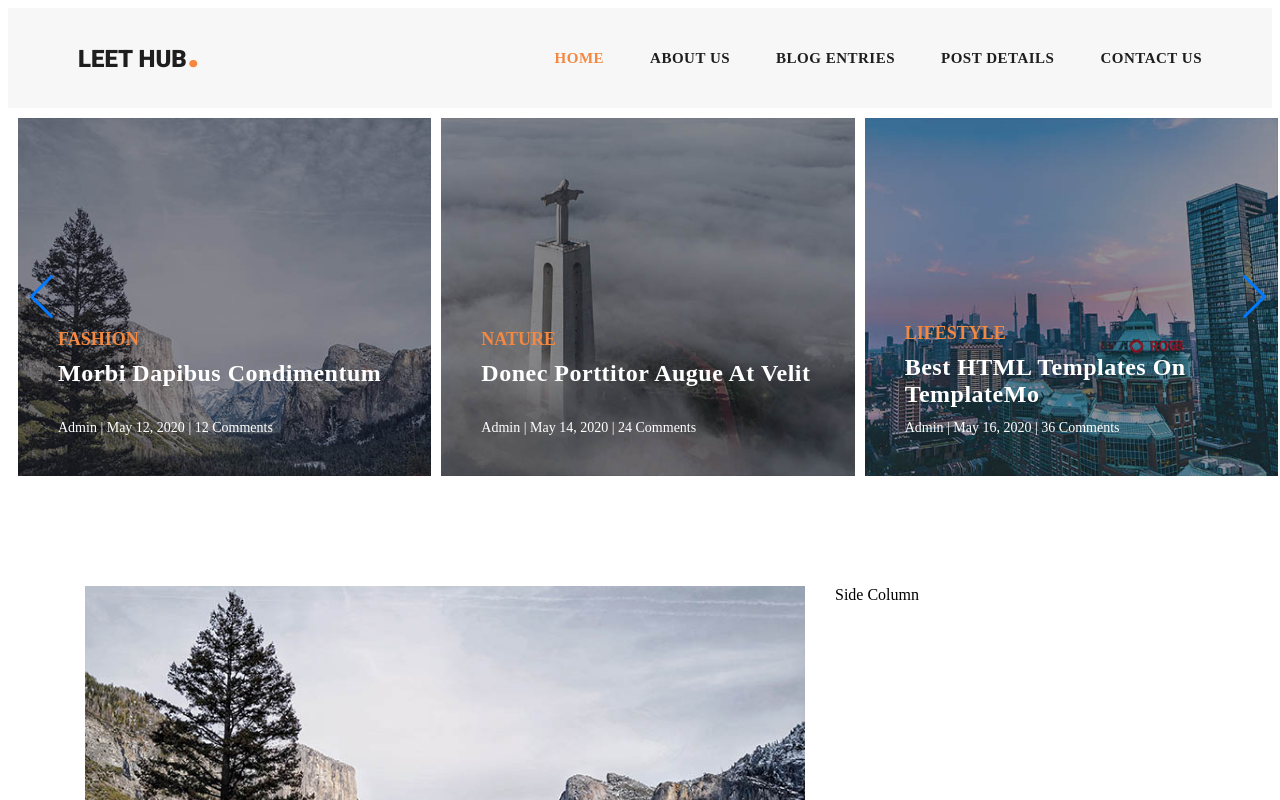
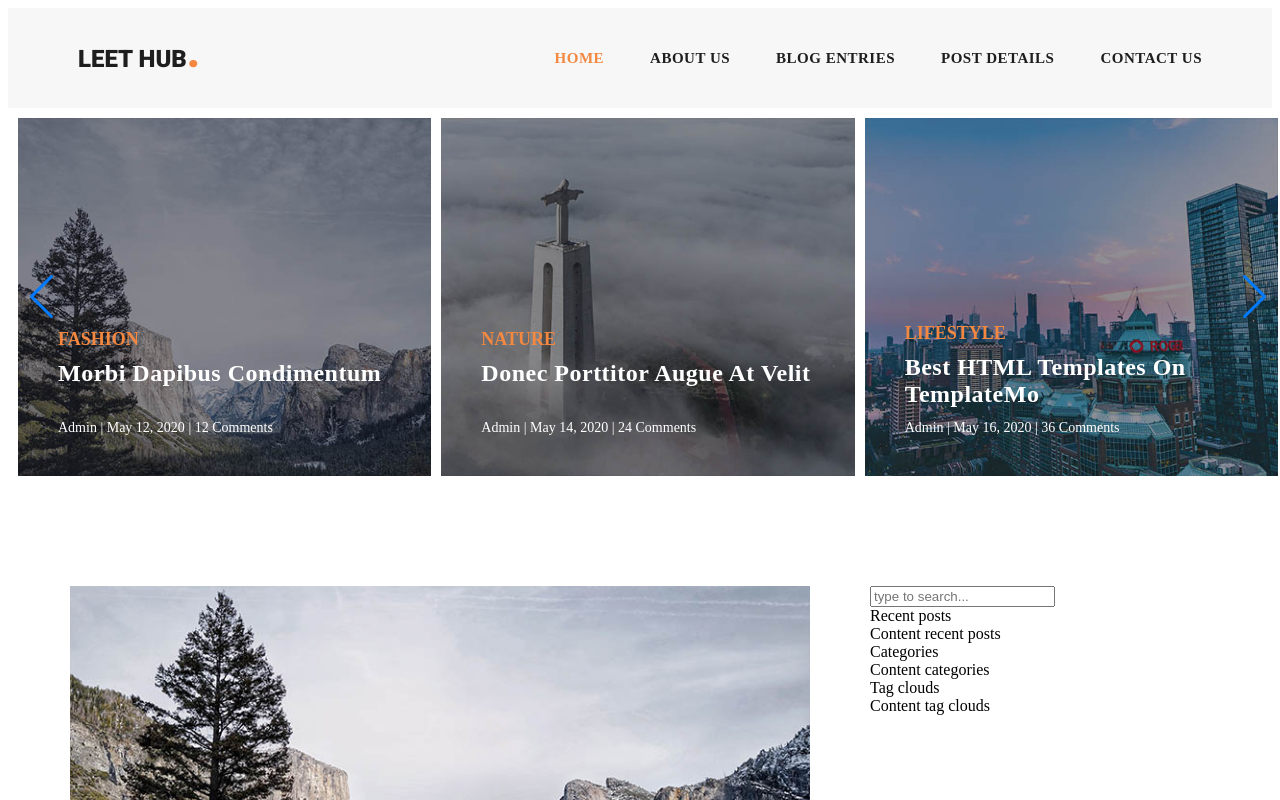
Before and after one commit to fstk1337/simple-blog, a React (Vite) app: page / in a window 1280 px wide. Shown: the top 800 px of the page. Built offline with nearby package versions, Linux system fonts and the light colour scheme.

Commit message:
feat: add viewPosts button; add sidebar

```diff
--- a/src/components/HomeContent/HomeContent.module.scss
+++ b/src/components/HomeContent/HomeContent.module.scss
@@ -6,6 +6,8 @@
   display: flex;
   flex-direction: row;
   padding: 100px 0;
+  margin-left: -15px;
+  margin-right: -15px;
 }
 
 .mainColumn {
@@ -15,9 +17,42 @@
   padding: 0 15px;
 }
 
+.viewPostsBtn {
+  display: inline-flex;
+  justify-content: center;
+  border: none;
+  background-color: #f48840;
+  color: #fff;
+  text-transform: uppercase;
+  cursor: pointer;
+  line-height: 60px;
+  font-family: 'Roboto', sans-serif;
+  font-size: 13px;
+  font-weight: 500;
+  transition: background .3s linear;
+  &:hover {
+    background-color: #fb9857;
+  }
+}
+
 .sideColumn {
   display: flex;
   flex-direction: column;
   width: calc(100% / 3);
   padding: 0 15px;
 }
+
+.sidebar {
+  display: flex;
+  flex-direction: column;
+  margin-left: 30px;
+  width: 100%;
+}
+
+.sidebarSearch {}
+
+.sidebarItem {}
+
+.sidebarHeading {}
+
+.sidebarContent {}
--- a/src/components/HomeContent/HomeContent.tsx
+++ b/src/components/HomeContent/HomeContent.tsx
@@ -13,9 +13,26 @@ export const HomeContent = () => {
             {cards.map(card =>
               <PostCard key={card.id} card={card} />
             )}
+            <button type="button" className={style.viewPostsBtn}>View all posts</button>
           </div>
           <div className={style.sideColumn}>
-            Side Column
+            <div className={style.sidebar}>
+              <div className={style.sidebarSearch}>
+                <input type="search" placeholder='type to search...' />
+              </div>
+              <div className={style.sidebarItem}>
+                <div className={style.sidebarHeading}>Recent posts</div>
+                <div className={style.sidebarContent}>Content recent posts</div>
+              </div>
+              <div className={style.sidebarItem}>
+                <div className={style.sidebarHeading}>Categories</div>
+                <div className={style.sidebarContent}>Content categories</div>
+              </div>
+              <div className={style.sidebarItem}>
+                <div className={style.sidebarHeading}>Tag clouds</div>
+                <div className={style.sidebarContent}>Content tag clouds</div>
+              </div>
+            </div>
           </div>
         </div>
       </Container>
```
